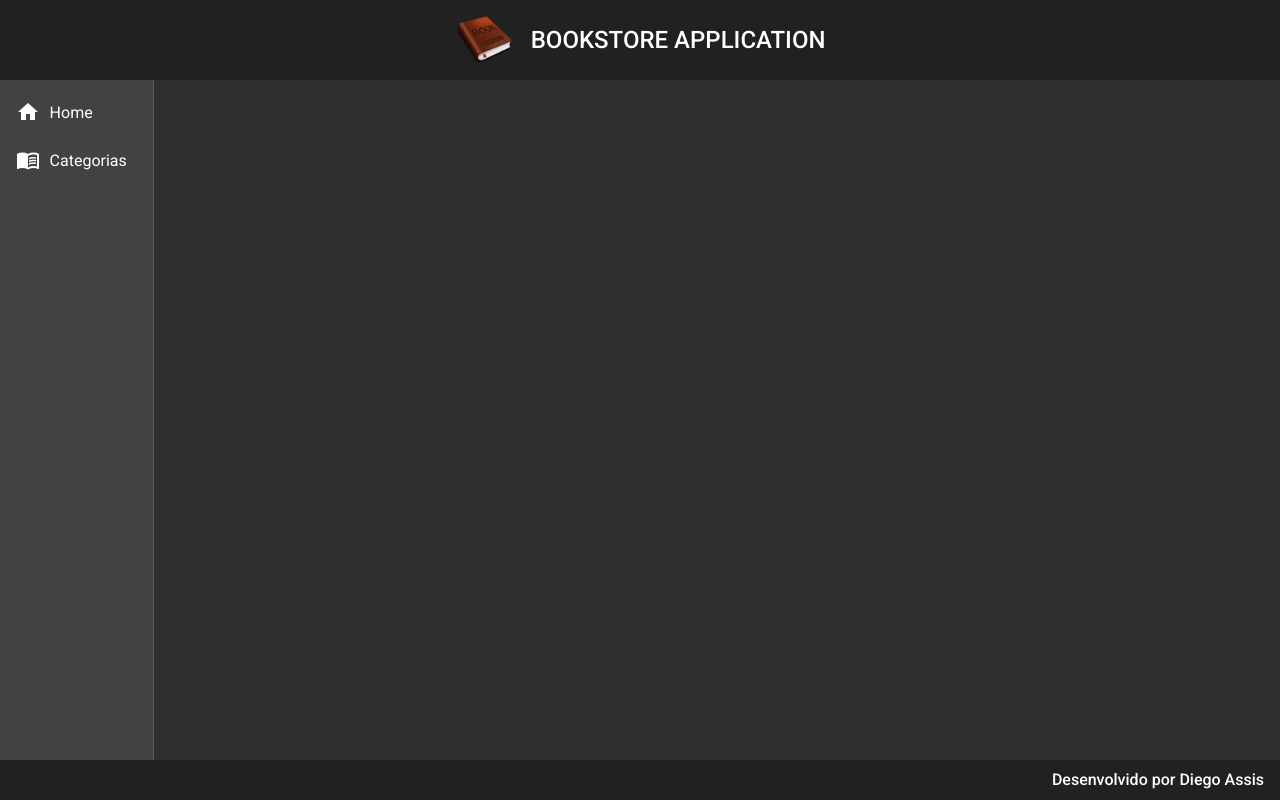
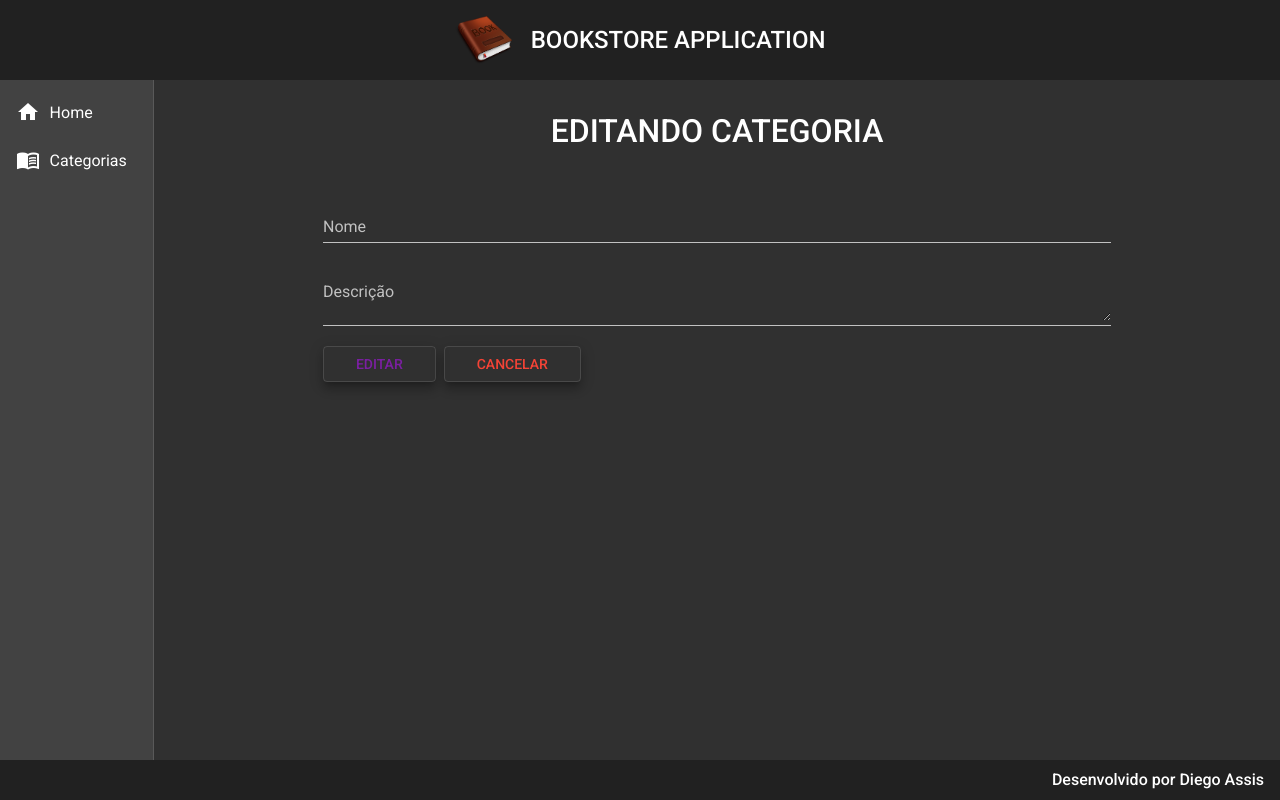
Before and after one commit to diegoacarvalhop/bookstore-front, an Angular app: page /categorias/update/1 in a window 1280 px wide. Before the commit this address led to /. Built offline with nearby package versions, Linux system fonts and the light colour scheme; no server answers.

Commit message:
UPDATE implementado para Categorias

```diff
--- a/src/app/app.module.ts
+++ b/src/app/app.module.ts
@@ -25,6 +25,7 @@
 import { CategoriaReadComponent } from './components/views/categoria/categoria-read/categoria-read.component';
 import { CategoriaCreateComponent } from './components/views/categoria/categoria-create/categoria-create.component';
 import { CetegoriaDeleteComponent } from './components/views/categoria/cetegoria-delete/cetegoria-delete.component';
+import { CategoriaUpdateComponent } from './components/views/categoria/categoria-update/categoria-update.component';
 
 @NgModule({
   declarations: [
@@ -35,7 +36,8 @@
     HomeComponent,
     CategoriaReadComponent,
     CategoriaCreateComponent,
-    CetegoriaDeleteComponent
+    CetegoriaDeleteComponent,
+    CategoriaUpdateComponent
   ],
   imports: [
     BrowserModule,
--- /dev/null
+++ b/src/app/components/views/categoria/categoria-update/categoria-update.component.css
@@ -0,0 +1,27 @@
+form {
+    text-align: center;
+    width: 70%;
+    margin: 2rem auto 0 auto;
+}
+
+h1 {
+    font-size: 2rem;
+    font-weight: 500;
+    margin-bottom: 3rem;
+}
+
+.form {
+    width: 100%;
+
+}
+
+.buttons {
+    width: 100%;
+    text-align: start;
+}
+
+button {
+    margin-right: .5rem;
+    padding-right: 2rem;
+    padding-left: 2rem;
+}
--- /dev/null
+++ b/src/app/components/views/categoria/categoria-update/categoria-update.component.html
@@ -0,0 +1,16 @@
+<form action="">
+    <h1>EDITANDO CATEGORIA</h1>
+
+    <mat-form-field class="form">
+        <mat-label>Nome</mat-label>
+        <input [(ngModel)]="categoria.nome" matInput type="text" name="nome" placeholder="Ex. Computação">
+    </mat-form-field>
+    <mat-form-field class="form">
+        <mat-label>Descrição</mat-label>
+        <textarea [(ngModel)]="categoria.descricao" matInput type="text" name="descricao" placeholder="Ex. Descrição"></textarea>
+    </mat-form-field>
+    <div class="buttons">
+        <button (click)="update()" class="mat-elevation-z8" mat-stroked-button color="primary">EDITAR</button>
+        <button (click)="cancel()" class="mat-elevation-z8" mat-stroked-button color="warn">CANCELAR</button>
+    </div>
+</form>
--- /dev/null
+++ b/src/app/components/views/categoria/categoria-update/categoria-update.component.ts
@@ -0,0 +1,48 @@
+import { Component, OnInit } from '@angular/core';
+import { ActivatedRoute, Router } from '@angular/router';
+import { Categoria } from '../categoria.model';
+import { CategoriaService } from '../categoria.service';
+
+@Component({
+  selector: 'app-categoria-update',
+  templateUrl: './categoria-update.component.html',
+  styleUrls: ['./categoria-update.component.css']
+})
+export class CategoriaUpdateComponent implements OnInit {
+
+  categoria: Categoria = {
+    id: "",
+    nome: "",
+    descricao: "",
+  };
+
+  constructor(private service: CategoriaService, private route: ActivatedRoute, private router: Router) { }
+
+  ngOnInit(): void {
+    this.categoria.id = this.route.snapshot.paramMap.get("id")!;
+    this.findById();
+  }
+
+  findById(): void {
+    this.service.findById(this.categoria.id!).subscribe((resposta) => {
+      this.categoria.nome = resposta.nome;
+      this.categoria.descricao = resposta.descricao;
+    });
+  }
+
+  update(): void {
+    this.service.update(this.categoria).subscribe((resposta) => {
+      this.router.navigate(["categorias"]);
+      this.service.mensagem("Categoria atualizada com sucesso");
+    }, err => {
+      for(let i = 0; i < err.error.errors.length; i++) {
+        this.service.mensagem(err.error.errors[i].message)
+      }
+    });
+  }
+
+  cancel(): void {
+    this.router.navigate(['categorias'])
+  }
+
+}
--- a/src/app/components/views/categoria/categoria.service.ts
+++ b/src/app/components/views/categoria/categoria.service.ts
@@ -34,6 +34,11 @@
     return this.http.delete<void>(url);
   }
 
+  update(categoria: Categoria): Observable<void> {
+    const url = `${this.baseUrl}/categorias/${categoria.id}`
+    return this.http.put<void>(url, categoria)
+  }
+
   mensagem(str: String): void {
     this._snac.open(`${str}`, 'OK', {
       horizontalPosition: 'end',
--- a/src/styles.css
+++ b/src/styles.css
@@ -2,6 +2,3 @@
 
 html, body { height: 100%; }
 body { margin: 0; font-family: Roboto, "Helvetica Neue", sans-serif; }
-
-html, body { height: 100%; }
-body { margin: 0; font-family: Roboto, "Helvetica Neue", sans-serif; }
```
Also changed, not shown: src/app/app-routing.module.ts (+6 -2 lines).
